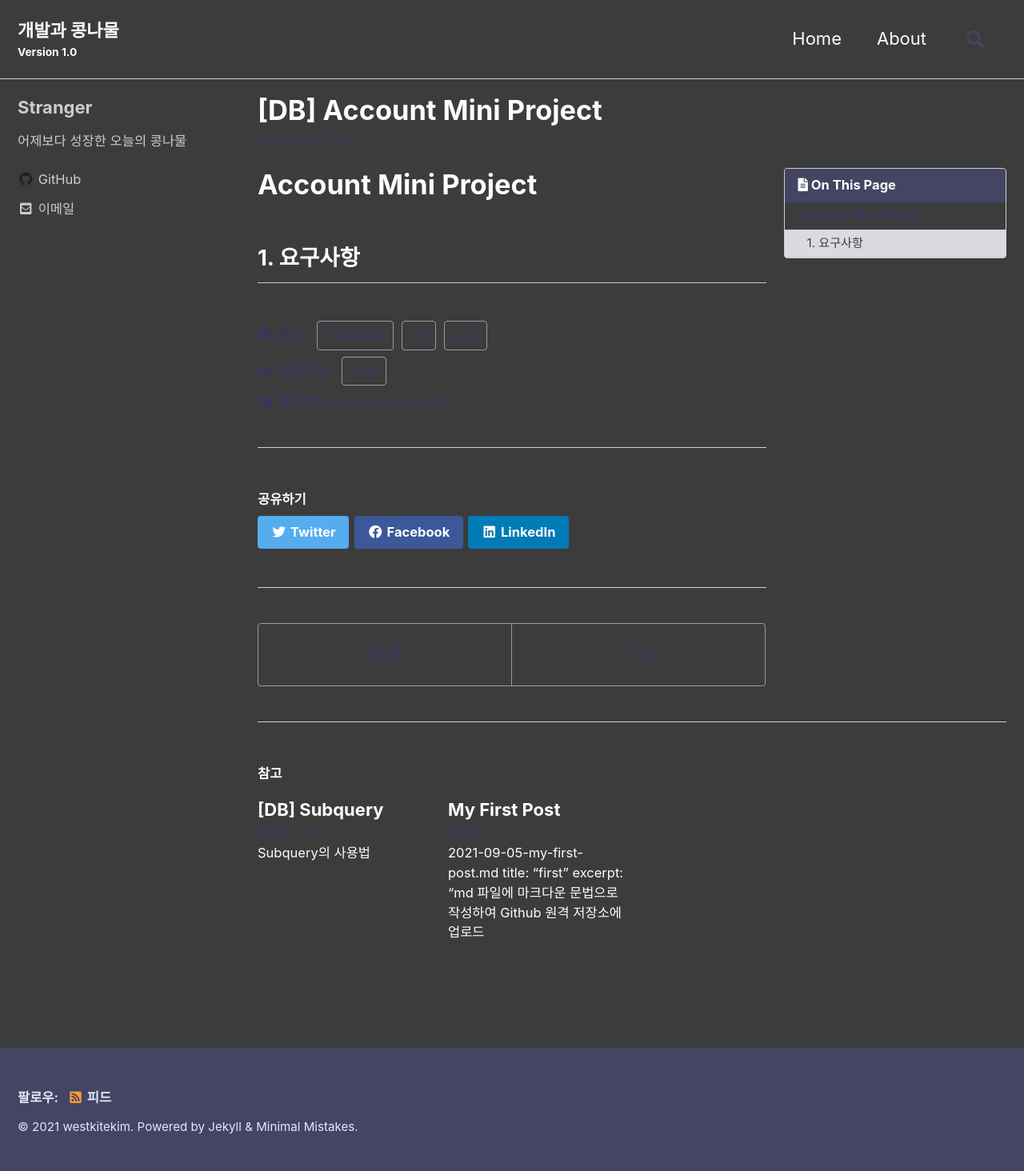
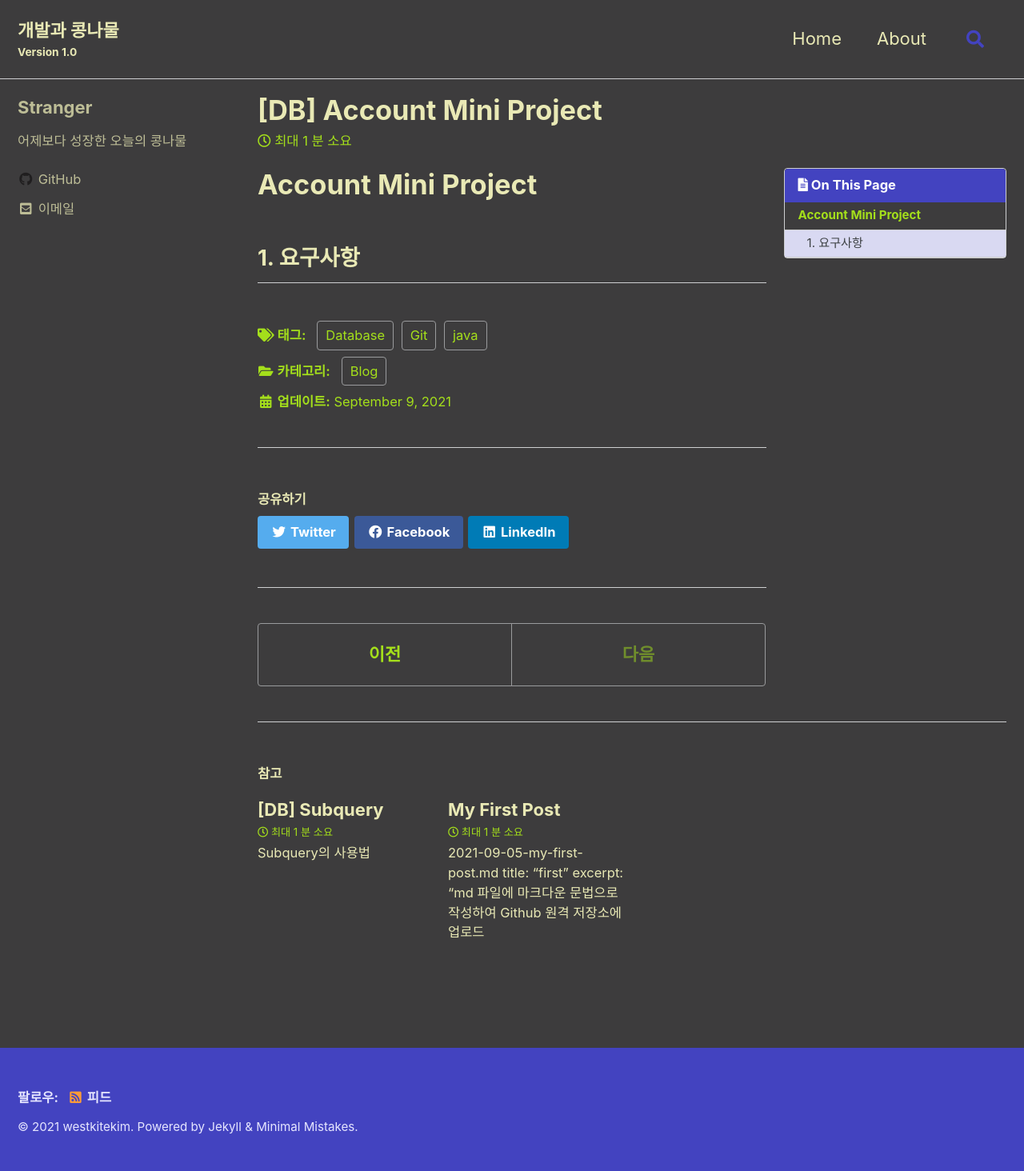
Before and after one commit to westkitekim/westkitekim.github.io, a Jekyll site: the page built from _posts/2021-09-09-[DB]-Account-Mini-Project.md, in a window 1280 px wide. Shown: the whole page at 80% size. Built offline with Jekyll 4.4.1, drawn with Linux system fonts in a browser that asks for light colours; cached includes are drawn as plain includes.

Commit message:
muted-text-color update

```diff
--- a/_sass/minimal-mistakes/skins/custom.scss
+++ b/_sass/minimal-mistakes/skins/custom.scss
@@ -4,9 +4,9 @@
 
 /* Colors */
 $background-color: #3d3c3d !default; //배경색
-$text-color: #fdfdfa !default; //텍스트 색깔(제목,내용,프로필글씨,블로그네임까지)
-$muted-text-color: #37375c !default;
-$primary-color: #444463 !default;
+$text-color: #e9e9b5 !default; //텍스트 색깔(제목,내용,프로필글씨,블로그네임까지)
+$muted-text-color: #a4df1b !default;
+$primary-color: #4343c0 !default;
 $border-color: mix(#fff, #393e46, 75%) !default;
 $footer-background-color: $primary-color !default;
 $link-color: #70497a !default;
```
